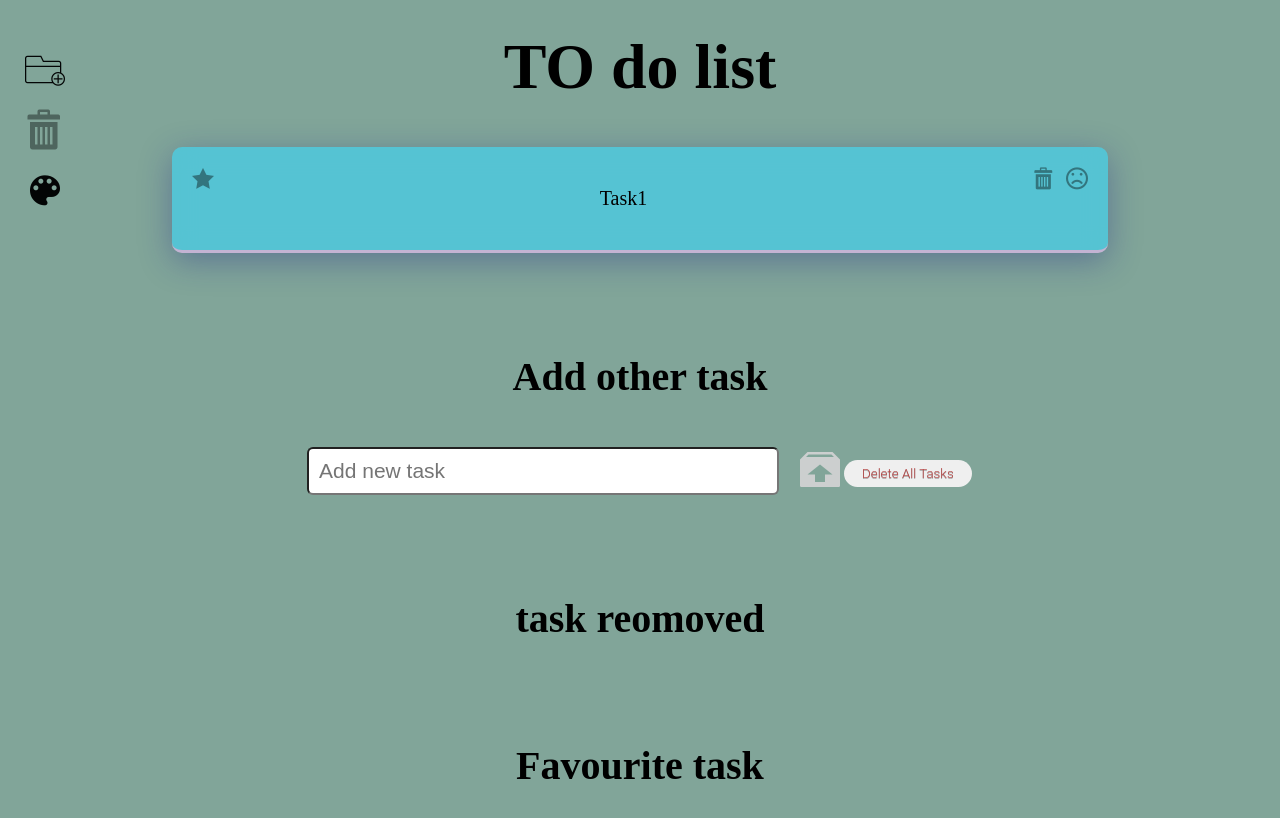
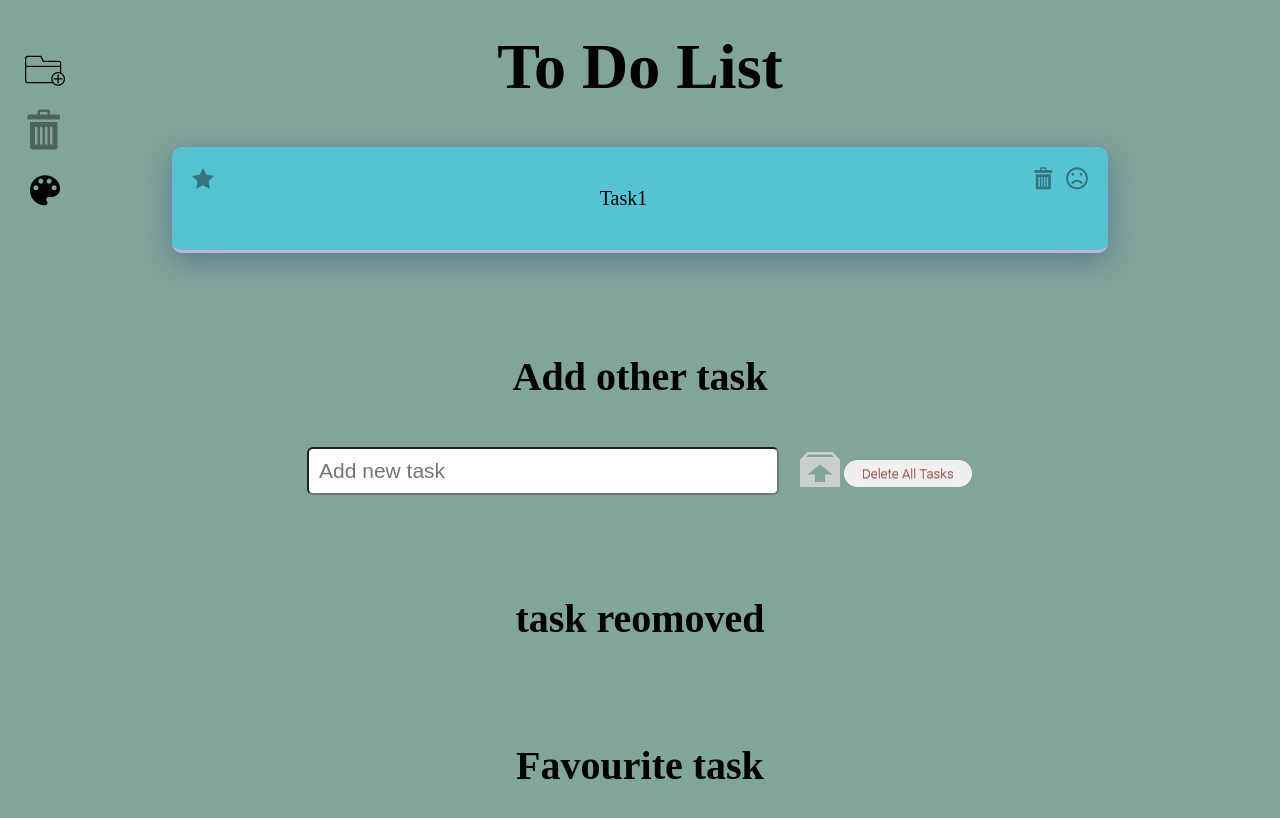
Before and after one commit to AnasWeb92/ToDoList, a plain HTML site: page index.html in a window 1280 px wide. Drawn offline with Linux system fonts and the light colour scheme; files whose address does not match are found by name.

Commit message:
EDIT THE TITLE

```diff
--- a/index.html
+++ b/index.html
@@ -4,7 +4,7 @@
   <meta charset="UTF-8">
   <meta http-equiv="X-UA-Compatible" content="IE=edge">
   <meta name="viewport" content="width=device-width, initial-scale=1.0">
-  <title>Special Design</title>
+  <title>Anas</title>
 
 
   <link rel="stylesheet" href="icomoon/style.css">
@@ -27,7 +27,7 @@
   </div>
 
 
- <h1>TO do list</h1>
+ <h1>To Do List</h1>
 
  <!-- start task 1 -->
 <section class="container">
```
